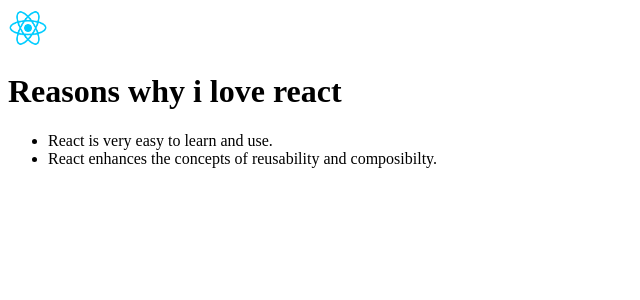
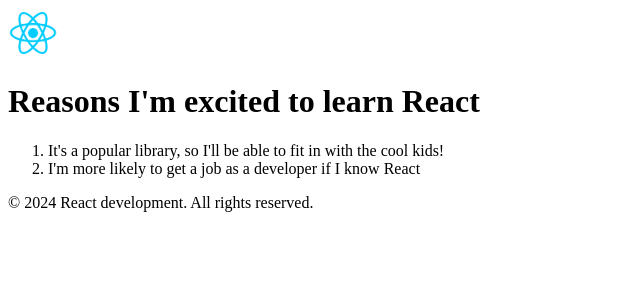
Before and after one commit to shadow6444/1.-React-Project, a React (Vite) app in the folder react-vite-project/: page / in a window 1280 px wide. Shown: the top 300 px of the page, without its empty margins (0-640 px from the left). Built offline with nearby package versions, Linux system fonts and the light colour scheme.

Commit message:
Completed a challenge

```diff
--- a/react-vite-project/src/App.jsx
+++ b/react-vite-project/src/App.jsx
@@ -1,12 +1,32 @@
 function App() {
+  /**
+Challenge:
+
+Part 2:
+- Add a `header` element with a nested `nav` element. Inside the `nav`,
+  include a `img` element with the image of the React logo inside
+  (src="./react-logo.png") and make sure to set the width to something
+  more manageable so it doesn't take up the whole screen
+- Add an `h1` with some text describing the page. (E.g. "Reasons
+  I'm excited to learn React"). Place it above the ordered list.
+- Add a `footer` after the list that says:
+    "© 20xx <last name here> development. All rights reserved."
+ */
   return (
     <>
-    <img src="./react-logo.png" alt="react logo" width="40px"/>
-      <h1>Reasons why i love react</h1>
-      <ul>
-        <li>React is very easy to learn and use.</li>
-        <li>React enhances the concepts of reusability and composibilty.</li>
-      </ul>
+      <header>
+        <nav>
+          <img src="./react-logo.png" alt="react logo" width="50px" />
+        </nav>
+      </header>
+      <h1>Reasons I'm excited to learn React</h1>
+      <ol>
+        <li>
+          It's a popular library, so I'll be able to fit in with the cool kids!
+        </li>
+        <li>I'm more likely to get a job as a developer if I know React</li>
+      </ol>
+      <footer>&copy; 2024 React development. All rights reserved.</footer>
     </>
   );
 }
```
